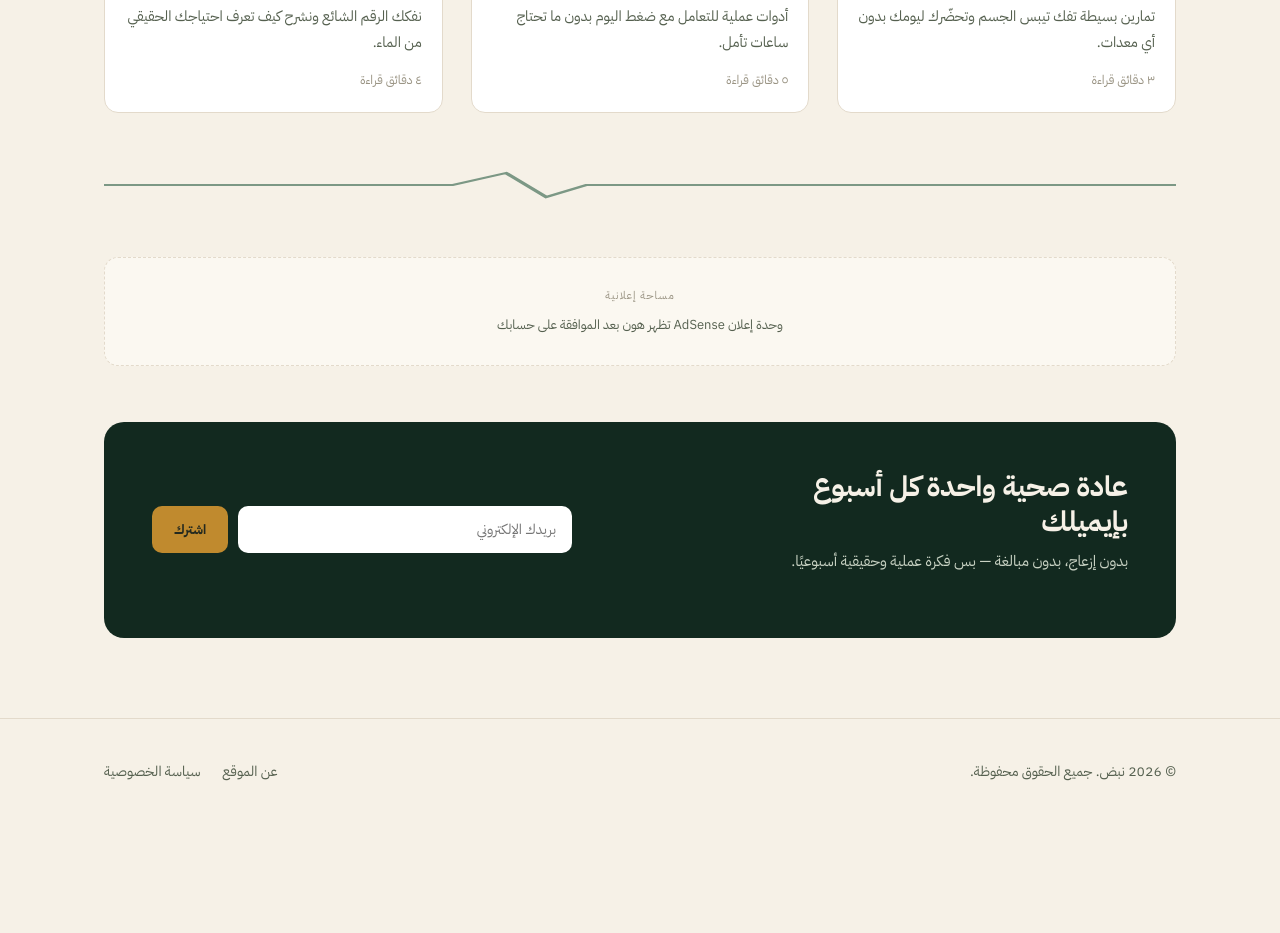
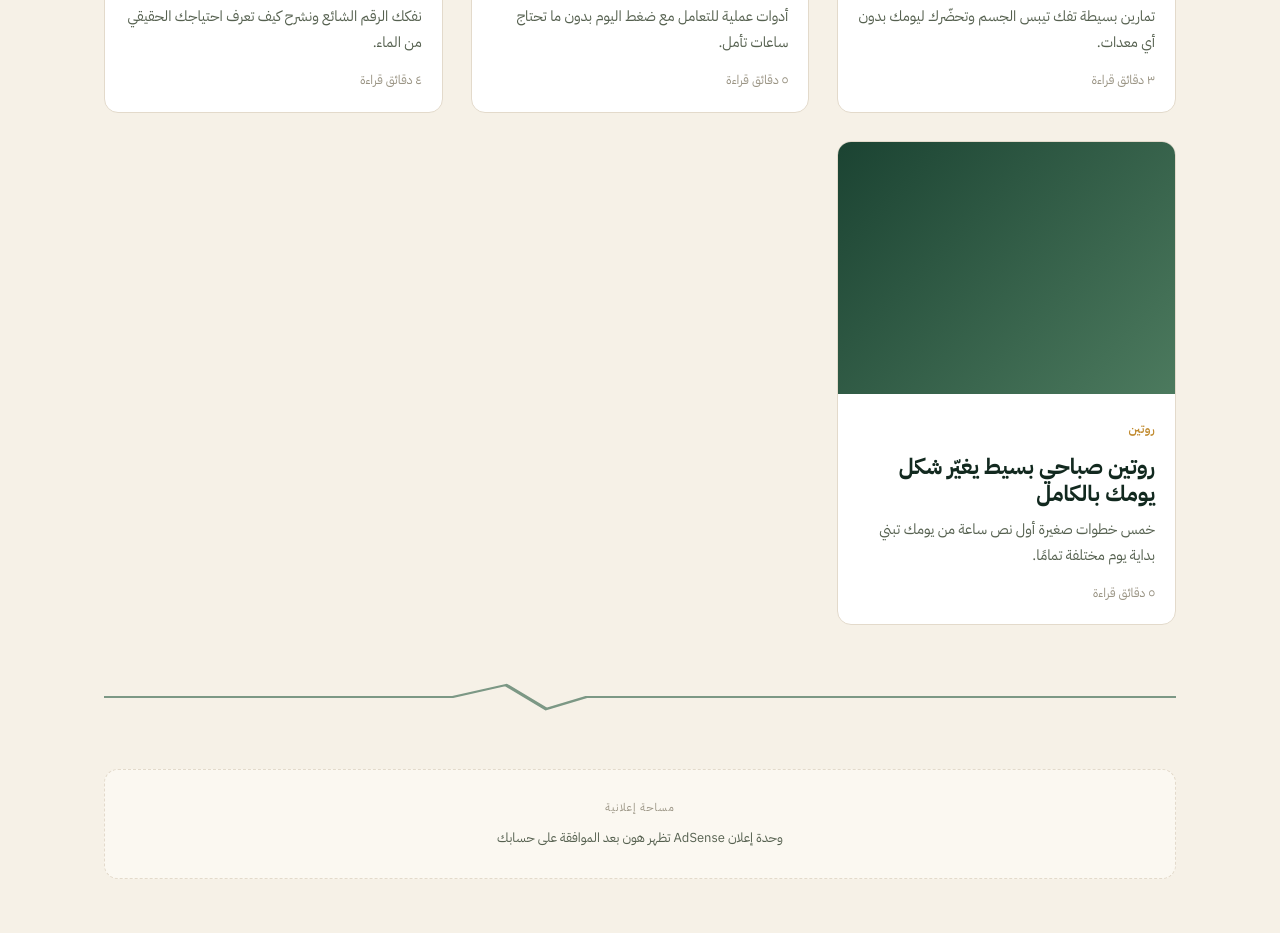
Before and after one commit to max3638hd/nabd-website, a plain HTML site: page index.html in a window 1280 px wide. Shown: the part 2374-3307 px from the top of the page. Before the commit the page ends 3198 px from the top, so only its background shows below. Drawn offline with Linux system fonts and the light colour scheme; a web font is replaced by a local one.

Commit message:
Add new article card for morning routine

```diff
--- a/index.html
+++ b/index.html
@@ -127,7 +127,15 @@
           <div class="meta">٤ دقائق قراءة</div>
         </div>
       </a>
-
+<a href="article-7.html" class="card">
+        <div class="thumb t1"></div>
+        <div class="body">
+          <span class="tag">روتين</span>
+          <h3>روتين صباحي بسيط يغيّر شكل يومك بالكامل</h3>
+          <p>خمس خطوات صغيرة أول نص ساعة من يومك تبني بداية يوم مختلفة تمامًا.</p>
+          <div class="meta">٥ دقائق قراءة</div>
+        </div>
+</a>
     </div>
   </section>
 
```
